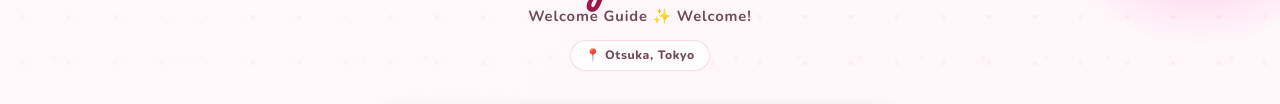
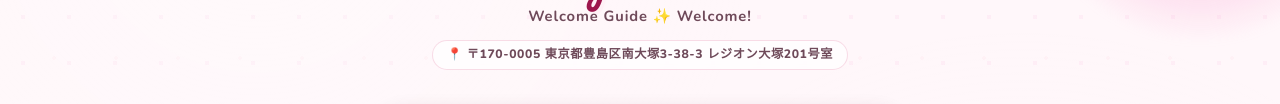
Before and after one commit to Tsumugi-concierge/region-201, a plain HTML site: page index.html in a window 1280 px wide. Shown: the part 190-294 px from the top of the page. Drawn offline with nearby package versions, Linux system fonts and the light colour scheme.

Commit message:
Show full property address in welcome header

```diff
--- a/index.html
+++ b/index.html
@@ -121,6 +121,7 @@
             padding: 5px 14px; border-radius: 999px; background: rgba(255,255,255,0.7);
             backdrop-filter: blur(6px); -webkit-backdrop-filter: blur(6px); color: var(--text-mid);
             font-size: 0.76rem; font-weight: 800; letter-spacing: 0.05em; border: 1px solid rgba(217,70,125,0.18);
+            max-width: calc(100% - 32px); justify-content: center; text-align: center; line-height: 1.45; white-space: normal;
         }
 
         .wifi-card {
@@ -278,7 +279,7 @@
             <span class="hero-house" aria-hidden="true">&#x1F3E0;</span>
             <h1>Region 201</h1>
             <p class="hero-sub" data-i18n="headerSub">Welcome Guide &#x2728; Welcome!</p>
-            <p class="hero-location" data-i18n="heroLocation">&#x1F4CD; Otsuka, Tokyo</p>
+            <p class="hero-location" data-i18n="heroLocation">📍 〒170-0005 東京都豊島区南大塚3-38-3 レジオン大塚201号室</p>
         </header>
         <section class="wifi-card" aria-labelledby="wifi-title">
             <div class="wifi-head">
@@ -463,7 +464,7 @@
 
         const UI_STRINGS = {
             en: {
-                headerSub: 'Welcome Guide \u2728 Welcome!', heroLocation: '\uD83D\uDCCD Otsuka, Tokyo',
+                headerSub: 'Welcome Guide \u2728 Welcome!', heroLocation: '📍 〒170-0005 東京都豊島区南大塚3-38-3 レジオン大塚201号室',
                 wifiLabel: 'Wi-Fi', ssidLabel: 'Network', passLabel: 'Password', qrBtn: 'QR', qrHint: 'Scan with your camera to connect',
                 catArrive: 'Arriving', catInside: 'Inside the Home', catHelp: 'Help & Neighborhood',
                 btn1: 'Route to Accommodations', btn2: 'By Taxi', btn3: 'How to Open', btn4: 'House Rules',
@@ -473,7 +474,7 @@
                 chipCheckin: '\uD83D\uDD50 Check-in time?', chipCheckout: '\uD83D\uDD54 Check-out time?', chipWifi: '\uD83D\uDCF6 Wi-Fi?',
             },
             ja: {
-                headerSub: '\u30A6\u30A7\u30EB\u30AB\u30E0\u30AC\u30A4\u30C9 \u2728 \u3088\u3046\u3053\u305D\uFF01', heroLocation: '\uD83D\uDCCD \u6771\u4EAC\u30FB\u4E21\u56FD',
+                headerSub: '\u30A6\u30A7\u30EB\u30AB\u30E0\u30AC\u30A4\u30C9 \u2728 \u3088\u3046\u3053\u305D\uFF01', heroLocation: '📍 〒170-0005 東京都豊島区南大塚3-38-3 レジオン大塚201号室',
                 wifiLabel: 'Wi-Fi', ssidLabel: 'SSID', passLabel: '\u30D1\u30B9\u30EF\u30FC\u30C9', qrBtn: 'QR', qrHint: '\u30AB\u30E1\u30E9\u3067\u30B9\u30AD\u30E3\u30F3\u3057\u3066\u63A5\u7D9A',
                 catArrive: '\u304A\u8D8A\u3057\u306E\u969B\u306B', catInside: '\u5BA4\u5185\u306E\u3054\u6848\u5185', catHelp: '\u30D8\u30EB\u30D7\u30FB\u5468\u8FBA\u60C5\u5831',
                 btn1: '\u5BBF\u6CCA\u65BD\u8A2D\u3078\u306E\u30EB\u30FC\u30C8', btn2: '\u30BF\u30AF\u30B7\u30FC\u3092\u3054\u5229\u7528\u306E\u5834\u5408', btn3: '\u9375\u306E\u958B\u3051\u65B9', btn4: '\u30CF\u30A6\u30B9\u30EB\u30FC\u30EB',
@@ -483,7 +484,7 @@
                 chipCheckin: '\uD83D\uDD50 \u30C1\u30A7\u30C3\u30AF\u30A4\u30F3\u6642\u9593', chipCheckout: '\uD83D\uDD54 \u30C1\u30A7\u30C3\u30AF\u30A2\u30A6\u30C8\u6642\u9593', chipWifi: '\uD83D\uDCF6 Wi-Fi',
             },
             zh: {
-                headerSub: '\u6B22\u8FCE\u6307\u5357 \u2728 \u6B22\u8FCE\u60A8\uFF01', heroLocation: '\uD83D\uDCCD \u4E1C\u4EAC\u30FB\u4E24\u56FD',
+                headerSub: '\u6B22\u8FCE\u6307\u5357 \u2728 \u6B22\u8FCE\u60A8\uFF01', heroLocation: '📍 〒170-0005 東京都豊島区南大塚3-38-3 レジオン大塚201号室',
                 wifiLabel: 'Wi-Fi', ssidLabel: '\u7F51\u7EDC', passLabel: '\u5BC6\u7801', qrBtn: 'QR', qrHint: '\u7528\u76F8\u673A\u626B\u63CF\u5373\u53EF\u8FDE\u63A5',
                 catArrive: '\u5230\u8FBE', catInside: '\u5C4B\u5185\u4FE1\u606F', catHelp: '\u5E2E\u52A9\u4E0E\u5468\u8FB9',
                 btn1: '\u524D\u5F80\u4F4F\u5BBF\u7684\u8DEF\u7EBF', btn2: '\u4E58\u5750\u51FA\u79DF\u8F66', btn3: '\u5982\u4F55\u5F00\u95E8', btn4: '\u623F\u5C4B\u89C4\u5219',
@@ -493,7 +494,7 @@
                 chipCheckin: '\uD83D\uDD50 \u5165\u4F4F\u65F6\u95F4\uFF1F', chipCheckout: '\uD83D\uDD54 \u9000\u623F\u65F6\u95F4\uFF1F', chipWifi: '\uD83D\uDCF6 Wi-Fi\uFF1F',
             },
             ko: {
-                headerSub: '\uD658\uC601 \uAC00\uC774\uB4DC \u2728 \uD658\uC601\uD569\uB2C8\uB2E4!', heroLocation: '\uD83D\uDCCD \uB3C4\uAFE4\u30FB\uB959\uACE0\uCFE0',
+                headerSub: '\uD658\uC601 \uAC00\uC774\uB4DC \u2728 \uD658\uC601\uD569\uB2C8\uB2E4!', heroLocation: '📍 〒170-0005 東京都豊島区南大塚3-38-3 レジオン大塚201号室',
                 wifiLabel: 'Wi-Fi', ssidLabel: '\uB124\uD2B8\uC6CC\uD06C', passLabel: '\uBE44\uBC00\uBC88\uD638', qrBtn: 'QR', qrHint: '\uCE74\uBA54\uB77C\uB85C \uC2A4\uCE94\uD558\uC5EC \uC5F0\uACB0',
                 catArrive: '\uB3C4\uCC29 \uC548\uB0B4', catInside: '\uC2E4\uB0B4 \uC548\uB0B4', catHelp: '\uB3C4\uC6C0\uB9D0 & \uC8FC\uBCC0',
                 btn1: '\uC219\uC18C\uAE4C\uC9C0 \uAC00\uB294 \uAE38', btn2: '\uD0DD\uC2DC \uC774\uC6A9 \uBC29\uBC95', btn3: '\uBB38 \uC5EC\uB294 \uBC29\uBC95', btn4: '\uD558\uC6B0\uC2A4 \uADDC\uCE59',
@@ -503,7 +504,7 @@
                 chipCheckin: '\uD83D\uDD50 \uCCB4\uD06C\uC778 \uC2DC\uAC04?', chipCheckout: '\uD83D\uDD54 \uCCB4\uD06C\uC544\uC6C3 \uC2DC\uAC04?', chipWifi: '\uD83D\uDCF6 Wi-Fi?',
             },
             fr: {
-                headerSub: 'Guide de bienvenue \u2728 Bienvenue !', heroLocation: '\uD83D\uDCCD Otsuka, Tokyo',
+                headerSub: 'Guide de bienvenue \u2728 Bienvenue !', heroLocation: '📍 〒170-0005 東京都豊島区南大塚3-38-3 レジオン大塚201号室',
                 wifiLabel: 'Wi-Fi', ssidLabel: 'R\u00E9seau', passLabel: 'Mot de passe', qrBtn: 'QR', qrHint: 'Scannez avec votre cam\u00E9ra pour vous connecter',
                 catArrive: 'Arriv\u00E9e', catInside: 'Dans le logement', catHelp: 'Aide & Quartier',
                 btn1: 'Itin\u00E9raire vers l\'h\u00E9bergement', btn2: 'En taxi', btn3: 'Comment ouvrir la porte', btn4: 'R\u00E8glement int\u00E9rieur',
@@ -513,7 +514,7 @@
                 chipCheckin: '\uD83D\uDD50 Heure d\'arriv\u00E9e ?', chipCheckout: '\uD83D\uDD54 Heure de d\u00E9part ?', chipWifi: '\uD83D\uDCF6 Wi-Fi ?',
             },
             es: {
-                headerSub: 'Gu\u00EDa de bienvenida \u2728 \u00A1Bienvenido/a!', heroLocation: '\uD83D\uDCCD Ry\u014Dgoku, Tokio',
+                headerSub: 'Gu\u00EDa de bienvenida \u2728 \u00A1Bienvenido/a!', heroLocation: '📍 〒170-0005 東京都豊島区南大塚3-38-3 レジオン大塚201号室',
                 wifiLabel: 'Wi-Fi', ssidLabel: 'Red', passLabel: 'Contrase\u00F1a', qrBtn: 'QR', qrHint: 'Escanea con tu c\u00E1mara para conectar',
                 catArrive: 'Al llegar', catInside: 'Dentro del alojamiento', catHelp: 'Ayuda y barrio',
                 btn1: 'Ruta al alojamiento', btn2: 'En taxi', btn3: 'C\u00F3mo abrir la puerta', btn4: 'Normas de la casa',
```
